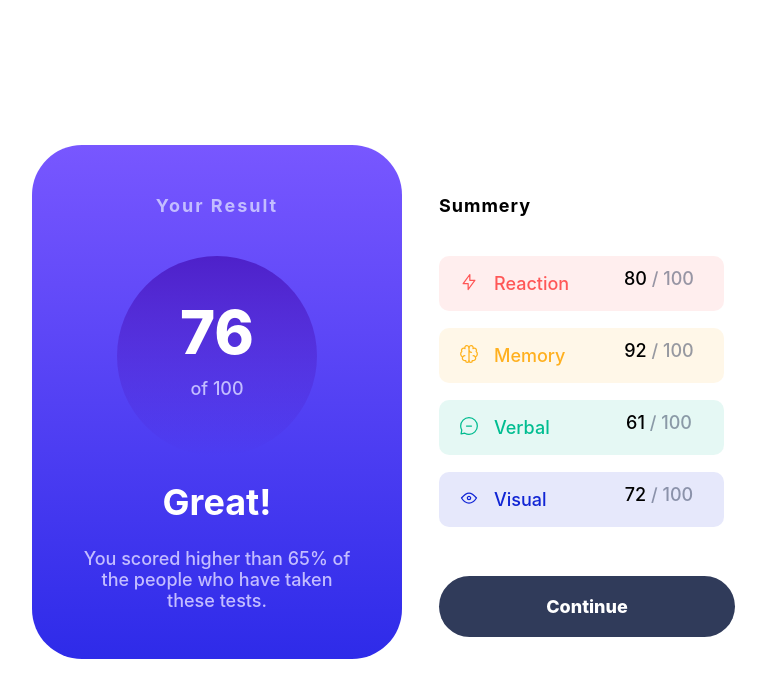
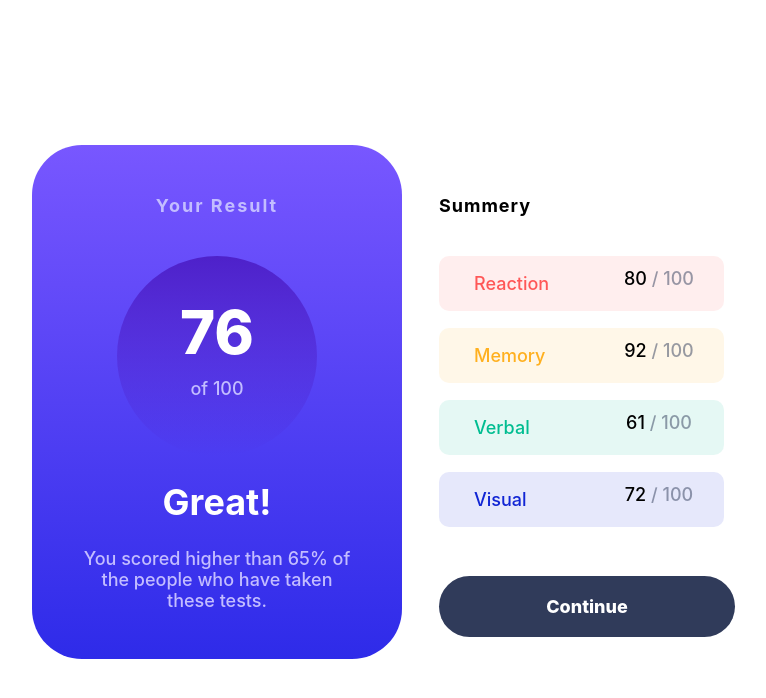
Before and after one commit to Minimage/frontendmentor, a React (Create React App) app: page / in a window 1280 px wide. Shown: the top 698 px of the page, without its empty margins (238-1004 px from the left). Built offline with nearby package versions, Linux system fonts and the light colour scheme.

Commit message:
removed icon to test deploying to vercel

```diff
--- a/src/Results/Components/Item.js
+++ b/src/Results/Components/Item.js
@@ -20,7 +20,7 @@ export const Item = (props) => {
   return (
     <div style={{ backgroundColor: bgColor[index] }} className={style.item}>
       <div className={style.icon}>
-        <img alt="Icon" src={data.icon} />
+        {/* <img alt="Icon" src={data.icon} /> */}
       </div>
       <div style={{ color: text[index] }} className={style.category}>
         {data.category}
```
